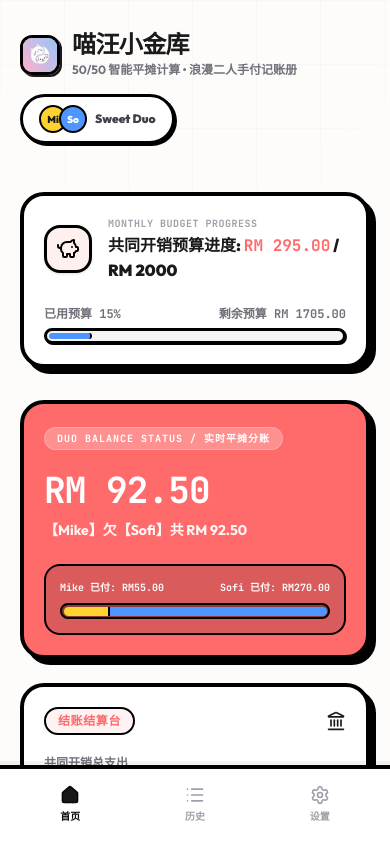
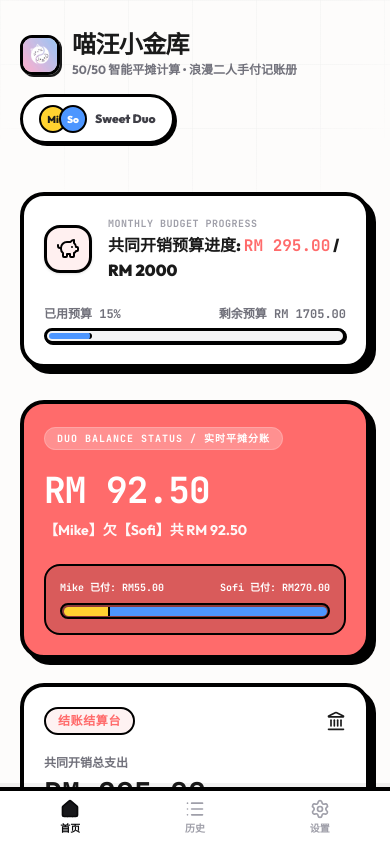
Before and after one commit to cheriekow/-, a React (Vite) app: page / in a window 390 px wide. Shown: the top 844 px of the page. Built offline with nearby package versions, Linux system fonts and the light colour scheme; no server answers; the database is empty.

Commit message:
style: optimize and compact bottom navigation padding on mobile

```diff
--- a/src/App.tsx
+++ b/src/App.tsx
@@ -757,18 +757,18 @@ export default function App() {
 
       {/* Mobile Bottom Nav */}
       <div
-        className="md:hidden fixed bottom-0 left-0 right-0 bg-white border-t-4 border-black z-50 flex justify-around p-2 shadow-[0px_-4px_0px_0px_rgba(0,0,0,0.05)]"
-        style={{ paddingBottom: 'calc(env(safe-area-inset-bottom, 0px) + 12px)' }}
+        className="md:hidden fixed bottom-0 left-0 right-0 bg-white border-t-4 border-black z-50 flex justify-around pt-1.5 px-2 pb-1 shadow-[0px_-4px_0px_0px_rgba(0,0,0,0.05)]"
+        style={{ paddingBottom: 'calc(env(safe-area-inset-bottom, 0px) + 6px)' }}
       >
-        <button onClick={() => setActiveTab('home')} className={`flex-1 flex flex-col items-center justify-center py-2 gap-1 rounded-xl transition-all ${activeTab === 'home' ? 'text-zinc-950 font-black' : 'text-zinc-400 font-bold hover:text-zinc-600'}`}>
+        <button onClick={() => setActiveTab('home')} className={`flex-1 flex flex-col items-center justify-center py-0.5 gap-0.5 rounded-xl transition-all ${activeTab === 'home' ? 'text-zinc-950 font-black' : 'text-zinc-400 font-bold hover:text-zinc-600'}`}>
           <Home className={`w-5 h-5 ${activeTab === 'home' ? 'fill-zinc-900' : ''}`} />
           <span className="text-[10px]">首页</span>
         </button>
-        <button onClick={() => setActiveTab('history')} className={`flex-1 flex flex-col items-center justify-center py-2 gap-1 rounded-xl transition-all ${activeTab === 'history' ? 'text-zinc-950 font-black' : 'text-zinc-400 font-bold hover:text-zinc-600'}`}>
+        <button onClick={() => setActiveTab('history')} className={`flex-1 flex flex-col items-center justify-center py-0.5 gap-0.5 rounded-xl transition-all ${activeTab === 'history' ? 'text-zinc-950 font-black' : 'text-zinc-400 font-bold hover:text-zinc-600'}`}>
           <List className={`w-5 h-5 ${activeTab === 'history' ? 'stroke-[3px]' : ''}`} />
           <span className="text-[10px]">历史</span>
         </button>
-        <button onClick={() => setActiveTab('settings')} className={`flex-1 flex flex-col items-center justify-center py-2 gap-1 rounded-xl transition-all ${activeTab === 'settings' ? 'text-zinc-950 font-black' : 'text-zinc-400 font-bold hover:text-zinc-600'}`}>
+        <button onClick={() => setActiveTab('settings')} className={`flex-1 flex flex-col items-center justify-center py-0.5 gap-0.5 rounded-xl transition-all ${activeTab === 'settings' ? 'text-zinc-950 font-black' : 'text-zinc-400 font-bold hover:text-zinc-600'}`}>
           <Settings className={`w-5 h-5 ${activeTab === 'settings' ? 'stroke-[3px]' : ''}`} />
           <span className="text-[10px]">设置</span>
         </button>
```
